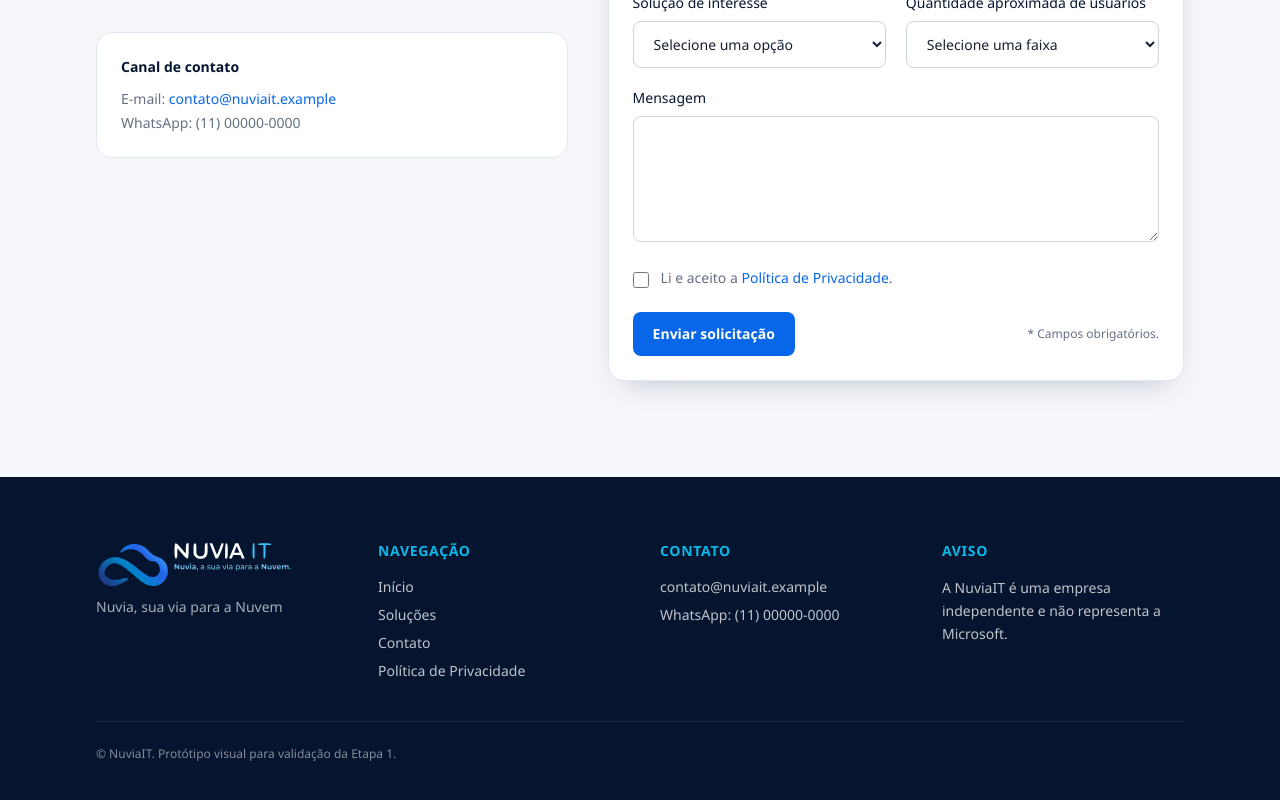
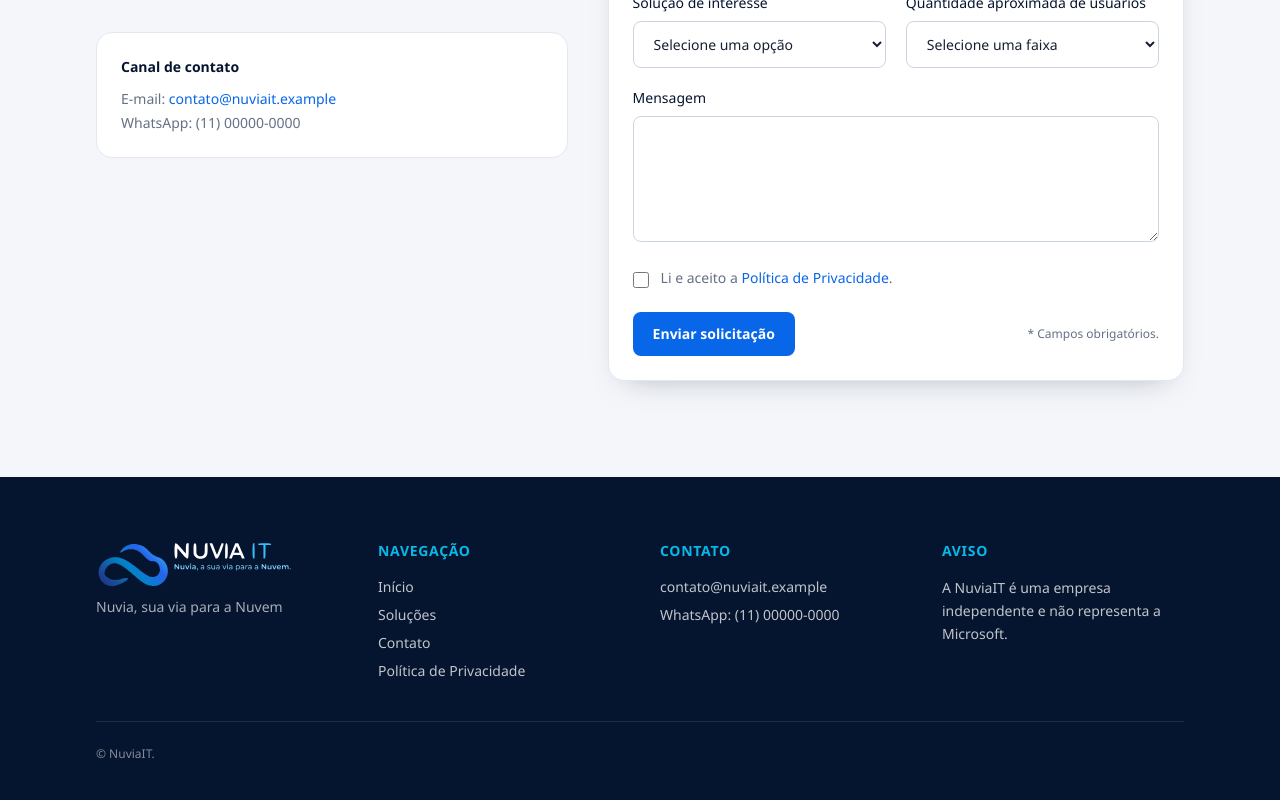
Before and after one commit to GabrielChagas1/nuvion-responsive-website, a React (Vite) app: page / in a window 1280 px wide. Shown: the part 3002-3802 px from the top of the page. Built offline with nearby package versions, Linux system fonts and the light colour scheme.

Commit message:
chore: remove texto de prototipo do rodape

```diff
--- a/src/components/Footer.tsx
+++ b/src/components/Footer.tsx
@@ -67,7 +67,7 @@ export function Footer() {
         </div>
 
         <div className="mt-10 border-t border-white/10 pt-6 text-xs text-white/50">
-          <p>© NuviaIT. Protótipo visual para validação da Etapa 1.</p>
+          <p>© NuviaIT.</p>
         </div>
       </div>
     </footer>
```
